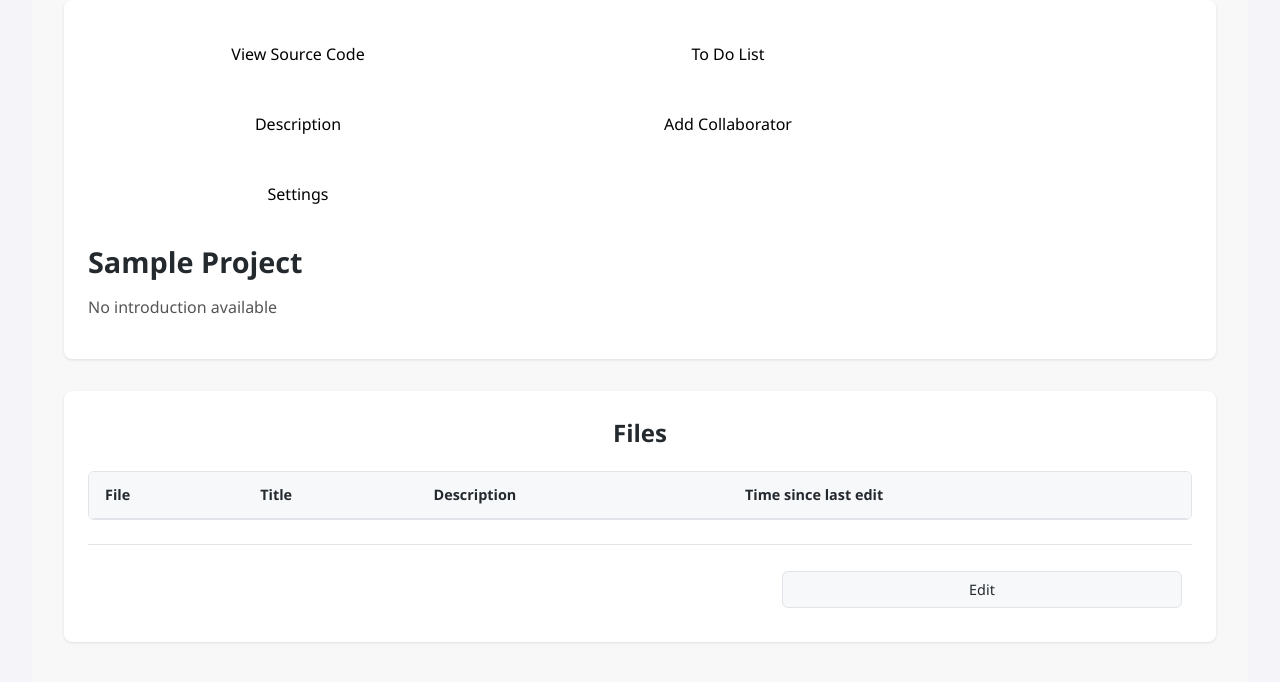
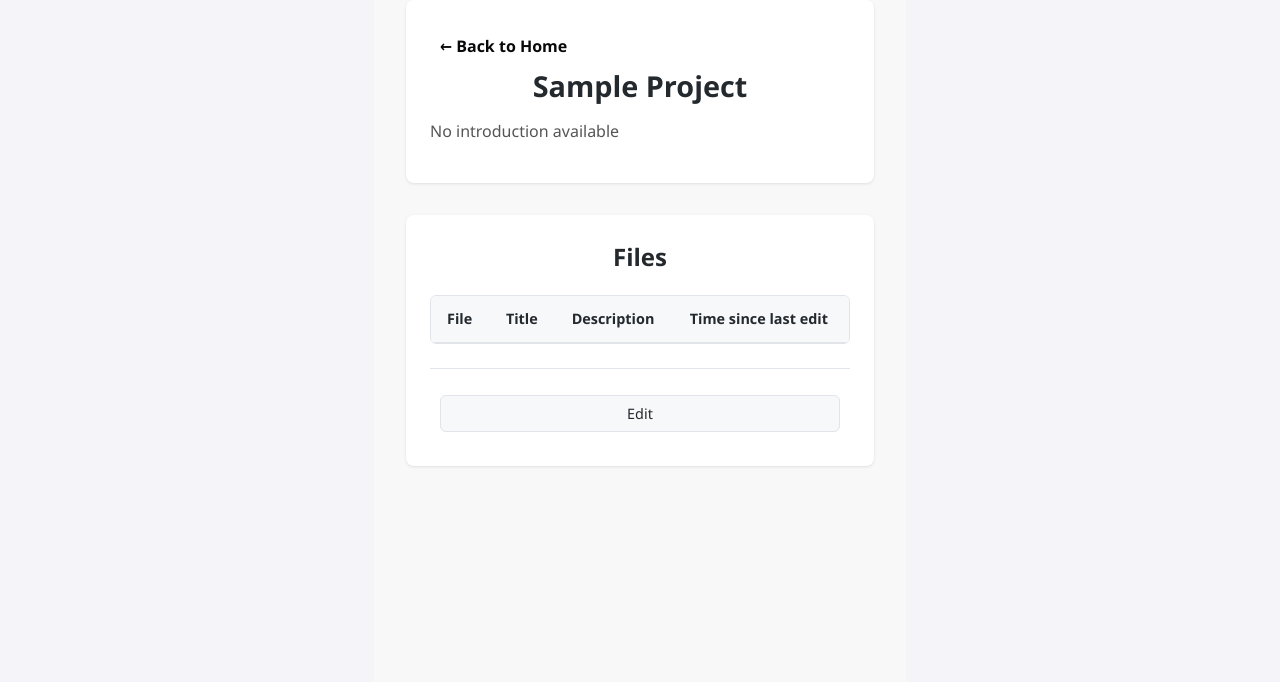
Before and after one commit to jnazario2000/flowdoc, a React (Vite) app: page /repository in a window 1280 px wide. Shown: the top 682 px of the page. Built offline with nearby package versions, Linux system fonts and the light colour scheme.

Commit message:
home page for repo page

```diff
--- a/src/pages/RepositoryPage.css
+++ b/src/pages/RepositoryPage.css
@@ -49,6 +49,7 @@
     font-size: 1.8rem;
     font-weight: 600;
     line-height: 1.25;
+    text-align: center;
 }
 
 .project-description {
@@ -225,3 +226,15 @@
         padding: 8px 12px;
     }
 }
+.back-button {
+    text-decoration: none;
+    color: #09090b;
+    font-weight: bold;
+    margin: 10px;
+    display: inline-block;
+    font-size: 1rem;
+}
+
+.back-button:hover {
+    text-decoration: underline;
+}
--- a/src/pages/RepositoryPage.jsx
+++ b/src/pages/RepositoryPage.jsx
@@ -49,12 +49,8 @@ function ProjectPage() {
     return (
         <div className="project-container">
             <header className="project-header">
-                <div className="header-top-buttons">
-                    <button className="header-button">View Source Code</button>
-                    <button className="header-button">To Do List</button>
-                    <button className="header-button">Description</button>
-                    <button className="header-button">Add Collaborator</button>
-                    <button className="header-button">Settings</button>
+                <div className="header-top">
+                    <Link to="/" className="back-button">← Back to Home</Link>
                 </div>
                 <div className="header-content">
                     {isEditing ? (
@@ -87,7 +83,7 @@ function ProjectPage() {
 
             <div className="project-content">
                 <section className="files-section">
-                    <h2>Files</h2>
+                <h2>Files</h2>
                     <div className="files-table-container">
                         <table className="files-table">
                             <thead>
```
